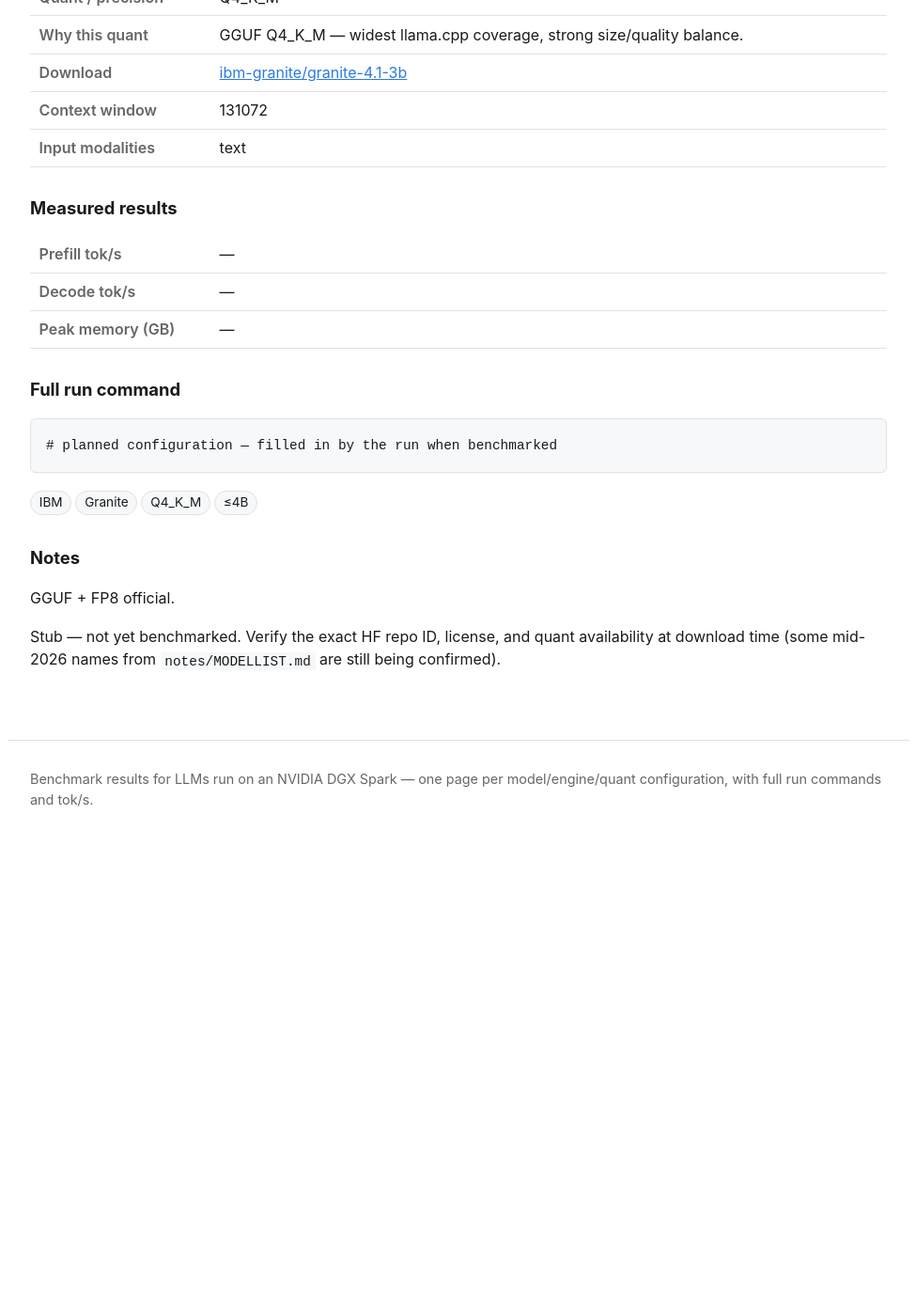
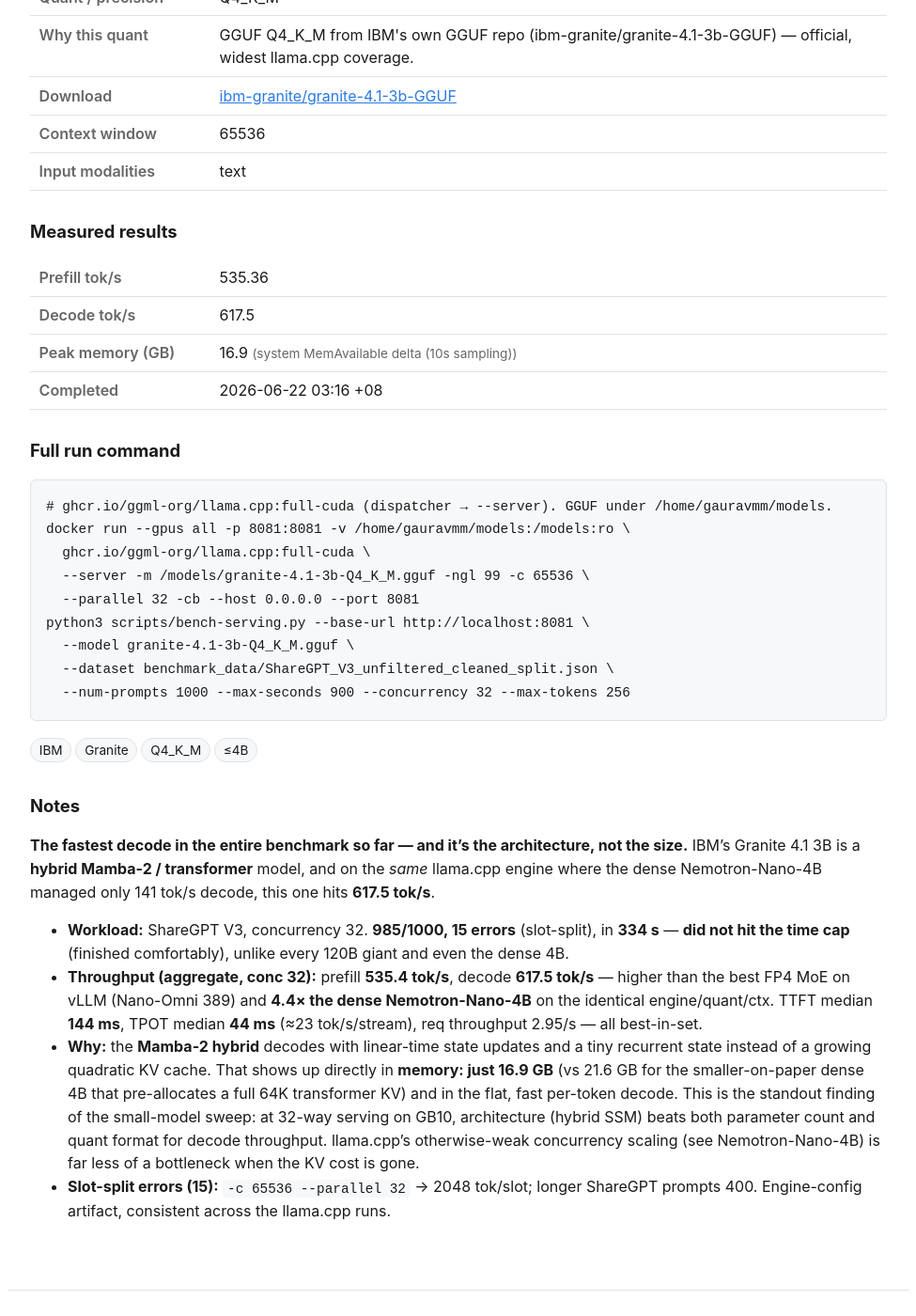
Before and after one commit to yjsoon/autobench, a Jekyll site: the page built from _configs/granite-4-1-3b-llamacpp-q4_k_m.md, in a window 1280 px wide and 1400 px high, scrolled down 483 px. Shown: the whole window at 94% size, without its empty margins (152-1127 px from the left). Built offline with Jekyll 4.4.1, drawn with Linux system fonts in a browser that asks for light colours; before the commit the page ends 1408 px from its top, so only the background shows below that; some of the changed text lies outside the part shown.

Commit message:
Granite 4.1 3B · llama.cpp · Q4_K_M — done (prefill 535 / decode 617.5 tok/s)
Fastest decode in the benchmark so far. Hybrid Mamba-2 architecture: linear decode +
tiny recurrent state → 617 tok/s (4.4x the dense Nemotron-Nano-4B on identical
engine/quant/ctx) at just 16.9 GB. 985/1000 in 334s, no time cap. Architecture beats
size+quant for decode at 32-way serving. Corrected stub: hybrid (not dense), GGUF repo.

Co-Authored-By: Claude Opus 4.8 (1M context) <noreply@anthropic.com>
Claude-Session: https://claude.ai/code/session_01JczsieM71svofn8CxRyY2s

```diff
--- a/_configs/granite-4-1-3b-llamacpp-q4_k_m.md
+++ b/_configs/granite-4-1-3b-llamacpp-q4_k_m.md
@@ -3,29 +3,52 @@ title: Granite 4.1 3B · llama.cpp · Q4_K_M
 model: ibm-granite/granite-4.1-3b
 company: IBM
 family: Granite
-params: 3B (dense)
+params: 3B (hybrid Mamba-2)
 engine: llama.cpp
 quant: Q4_K_M
-quant_rationale: GGUF Q4_K_M — widest llama.cpp coverage, strong size/quality balance.
-source_repo: ibm-granite/granite-4.1-3b
-download_url: https://huggingface.co/ibm-granite/granite-4.1-3b
-context: 131072
+quant_rationale: GGUF Q4_K_M from IBM's own GGUF repo (ibm-granite/granite-4.1-3b-GGUF) — official, widest llama.cpp coverage.
+source_repo: ibm-granite/granite-4.1-3b-GGUF
+download_url: https://huggingface.co/ibm-granite/granite-4.1-3b-GGUF
+context: 65536
 modalities: [text]
 mm_served: true
 tags: [IBM, Granite, Q4_K_M, ≤4B]
 
-status: pending
-prefill_toks:
-decode_toks:
-mem_gb:
-mem_source:
-measured_on:
-completed_at:
+status: done
+prefill_toks: 535.36
+decode_toks: 617.5
+mem_gb: 16.90
+mem_source: system MemAvailable delta (10s sampling)
+measured_on: 2026-06-22
+completed_at: 2026-06-22 03:16 +08
 run_command: |
-  # planned configuration — filled in by the run when benchmarked
+  # ghcr.io/ggml-org/llama.cpp:full-cuda (dispatcher → --server). GGUF under /home/gauravmm/models.
+  docker run --gpus all -p 8081:8081 -v /home/gauravmm/models:/models:ro \
+    ghcr.io/ggml-org/llama.cpp:full-cuda \
+    --server -m /models/granite-4.1-3b-Q4_K_M.gguf -ngl 99 -c 65536 \
+    --parallel 32 -cb --host 0.0.0.0 --port 8081
+  python3 scripts/bench-serving.py --base-url http://localhost:8081 \
+    --model granite-4.1-3b-Q4_K_M.gguf \
+    --dataset benchmark_data/ShareGPT_V3_unfiltered_cleaned_split.json \
+    --num-prompts 1000 --max-seconds 900 --concurrency 32 --max-tokens 256
 ---
 
-GGUF + FP8 official.
+**The fastest decode in the entire benchmark so far — and it's the architecture, not the size.**
+IBM's Granite 4.1 3B is a **hybrid Mamba-2 / transformer** model, and on the *same* llama.cpp engine
+where the dense Nemotron-Nano-4B managed only 141 tok/s decode, this one hits **617.5 tok/s**.
 
-Stub — not yet benchmarked. Verify the exact HF repo ID, license, and quant availability at
-download time (some mid-2026 names from `notes/MODELLIST.md` are still being confirmed).
+- **Workload:** ShareGPT V3, concurrency 32. **985/1000, 15 errors** (slot-split), in **334 s** —
+  **did not hit the time cap** (finished comfortably), unlike every 120B giant and even the dense 4B.
+- **Throughput (aggregate, conc 32):** prefill **535.4 tok/s**, decode **617.5 tok/s** — higher than
+  the best FP4 MoE on vLLM (Nano-Omni 389) and **4.4× the dense Nemotron-Nano-4B** on the identical
+  engine/quant/ctx. TTFT median **144 ms**, TPOT median **44 ms** (≈23 tok/s/stream), req throughput
+  2.95/s — all best-in-set.
+- **Why:** the **Mamba-2 hybrid** decodes with linear-time state updates and a tiny recurrent state
+  instead of a growing quadratic KV cache. That shows up directly in **memory: just 16.9 GB** (vs
+  21.6 GB for the smaller-on-paper dense 4B that pre-allocates a full 64K transformer KV) and in the
+  flat, fast per-token decode. This is the standout finding of the small-model sweep: at 32-way
+  serving on GB10, architecture (hybrid SSM) beats both parameter count and quant format for decode
+  throughput. llama.cpp's otherwise-weak concurrency scaling (see Nemotron-Nano-4B) is far less of a
+  bottleneck when the KV cost is gone.
+- **Slot-split errors (15):** `-c 65536 --parallel 32` → 2048 tok/slot; longer ShareGPT prompts 400.
+  Engine-config artifact, consistent across the llama.cpp runs.
```
